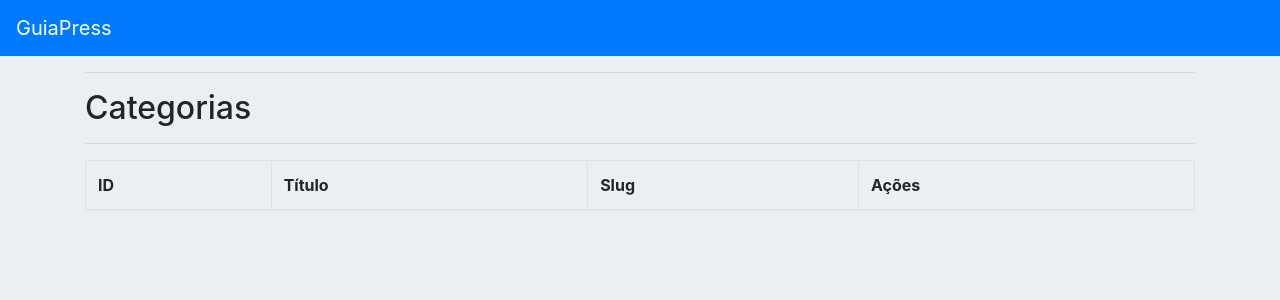
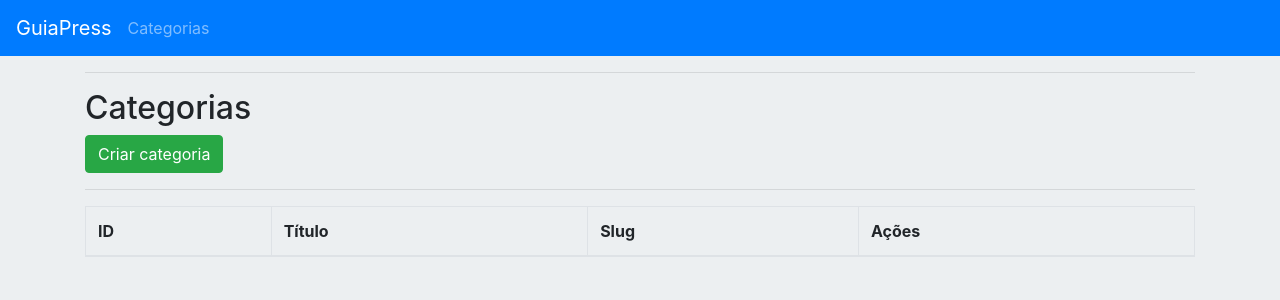
Before and after one commit to devguusta/guiaexpress, a Node server app: page /admin/categories in a window 1280 px wide. Shown: the top 300 px of the page. Run offline with Node 20, Linux system fonts and the light colour scheme; data that the repository does not hold is empty; some libraries are stand-ins or nearby versions.

Commit message:
adjust page

```diff
--- a/views/admin/categories/index.ejs
+++ b/views/admin/categories/index.ejs
@@ -3,6 +3,7 @@
 <div class="container">
     <hr>
     <h2>Categorias</h2>
+    <a class="btn btn-success" href="/admin/categories/new">Criar categoria</a>
     <hr>
     <table class="table table-bordered">
         <thead>
@@ -20,7 +21,10 @@
                     <th><%= category.id %></th>
                     <th><%= category.title %></th>
                     <th><%= category.slug %></th>
-                    <th></th>
+                    <th>
+                        <button class="btn btn-warning">Editar</button>
+                        <button class="btn btn-danger">Deletar</button>
+                    </th>
                 </tr>
           <%  }) %>
         </tbody>
--- a/views/partials/navbar.ejs
+++ b/views/partials/navbar.ejs
@@ -2,4 +2,9 @@
     <a href="/" class="navbar-brand">
         GuiaPress
     </a>
+    <ul class="navbar-nav mr-auto">
+        <li class="nav-item">
+            <a class="nav-link" href="/admin/categories">Categorias</a>
+        </li>
+    </ul>
 </nav>
```
